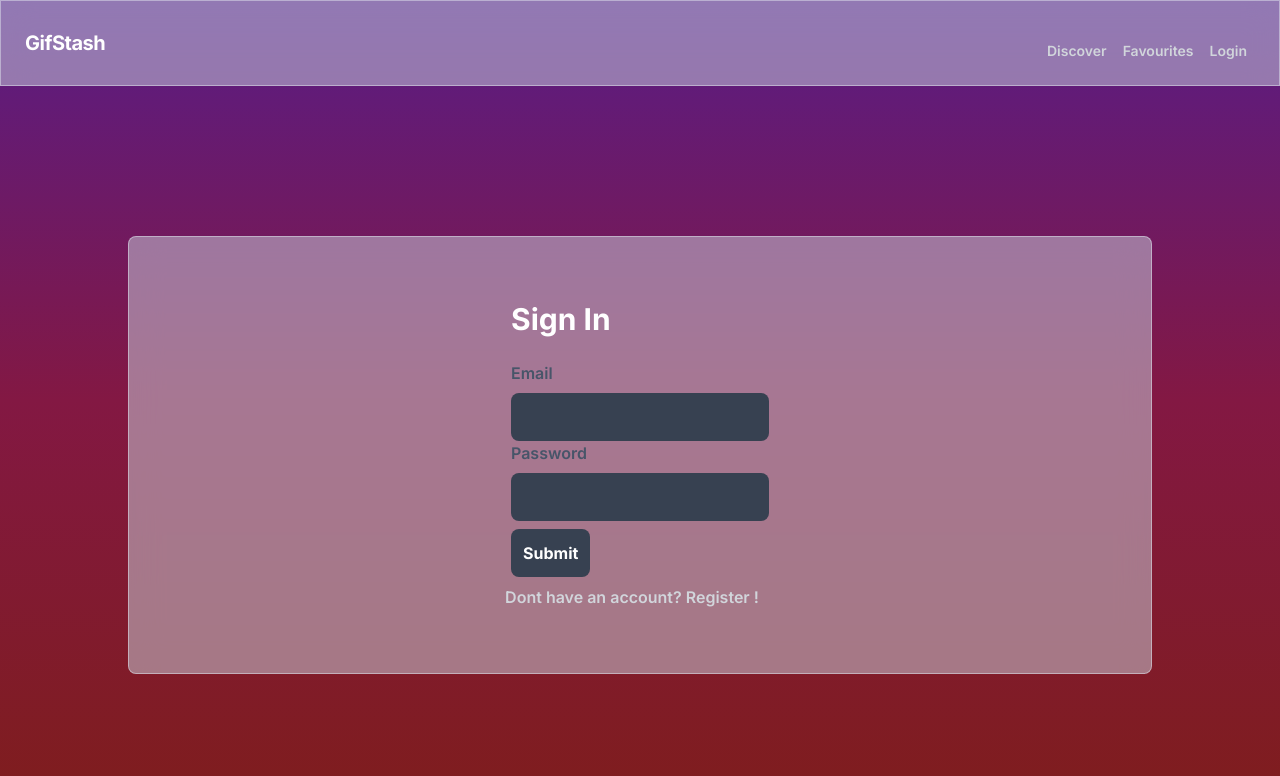
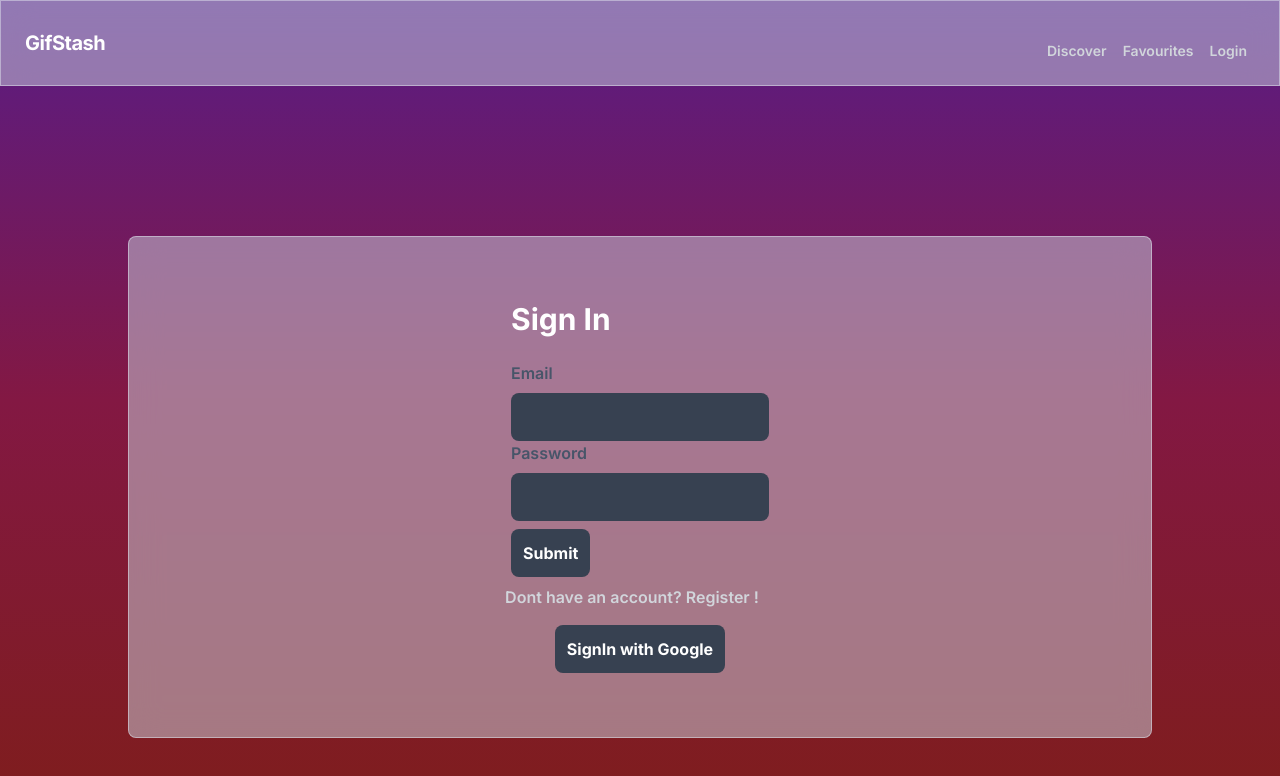
Before and after one commit to okflea/gif-tf, a Next.js app: page /signin in a window 1280 px wide. Shown: the top 776 px of the page. Built offline with nearby package versions, Linux system fonts and the light colour scheme; no server answers.

Commit message:
react-firebase-hooks installed

```diff
--- a/package.json
+++ b/package.json
@@ -18,6 +18,7 @@
     "postcss": "8.4.24",
     "react": "18.2.0",
     "react-dom": "18.2.0",
+    "react-firebase-hooks": "^5.1.1",
     "tailwindcss": "3.3.2",
     "typescript": "5.0.4"
   }
--- a/src/app/signin/page.tsx
+++ b/src/app/signin/page.tsx
@@ -1,4 +1,5 @@
 import SignInForm from "@/components/signInForm";
+import SigninWithGoogle from "@/components/signinWithGoogle";
 import Link from "next/link";
 
 function SignIn() {
@@ -9,6 +10,7 @@ function SignIn() {
         className={`glass mt-4 w-full flex flex-col flex-wrap gap-2 justify-center items-center rounded-lg max-w-5xl mx-auto p-5 md:p-16 `}>
         <SignInForm />
         <Link className="block font-semibold md:inline-block md:mt-0 text-gray-300 hover:text-white mr-4" href="/signup">Dont have an account? Register ! </Link>
+        <SigninWithGoogle/>
       </div>
     </div>
   )
--- a/src/components/GifContainer.tsx
+++ b/src/components/GifContainer.tsx
@@ -1,9 +1,15 @@
 'use client'
 import Image from 'next/image'
 
-  const GifContainer = () => {
+type gifData = {
+  id: string
+  url:string
+  title:string
+}
 
-  const title="titl",url="https://photos.demandstudios.com/getty/article/129/23/87563262.jpg",isFavourite=true
+const GifContainer = () => {
+
+  const title = "titl", url = "https://photos.demandstudios.com/getty/article/129/23/87563262.jpg", isFavourite = true
   const handleFavourite = () => {
     alert("favourite")
   }
--- a/src/components/Header.tsx
+++ b/src/components/Header.tsx
@@ -2,20 +2,18 @@
 import { useEffect, useState } from 'react';
 import Link from 'next/link';
 import { usePathname } from 'next/navigation';
-import { getCurrentUser, signOutUser } from "../firebase/auth"
+// import { getCurrentUser, signOutUser } from "../firebase/auth"
+import { useAuthState, useSignOut } from 'react-firebase-hooks/auth';
+import { auth } from '@/firebase/init';
 
 function Header() {
   const [isMenuOpen, setIsMenuOpen] = useState(false);
   const pathname = usePathname()
-
-  const [user, setUser] = useState(null);
-
+  const [user] = useAuthState(auth)
+  const [signOut] = useSignOut(auth);
 
   useEffect(() => {
-    getCurrentUser().then((user) => {
-      setUser(user);
-      console.log(user);
-    });
+
   }, []);
 
 
@@ -74,8 +72,10 @@ function Header() {
                 <div
                   className="block font-semibold cursor-pointer md:inline-block md:mt-0 text-gray-300 hover:text-white mr-4"
                   onClick={async () => {
-                    await signOutUser();
-                    window.location.reload();
+                    const success = await signOut();
+                    if (success) {
+                      alert('You are sign out');
+                    }
                   }}
                 > SignOut </div>
               ) : (
--- /dev/null
+++ b/src/components/signinWithGoogle.tsx
@@ -0,0 +1,21 @@
+"use client";
+import { auth } from "@/firebase/init"
+import { GoogleAuthProvider, signInWithPopup } from "firebase/auth"
+
+const SigninWithGoogle = () => {
+  const googleAuth= new GoogleAuthProvider()
+  const login = async ()=>{
+    const result = await signInWithPopup(auth,googleAuth)
+    // console.log(result)
+  }
+  return (
+    <div>
+      <button type="submit" onClick={login}
+        className="bg-gray-700 text-white font-bold rounded-lg p-3 mt-2 hover:bg-gray-800 focus:outline-none focus:shadow-outline transition-all duration-500"
+      >
+        SignIn with Google
+      </button>
+    </div>
+  )
+}
+export default SigninWithGoogle
--- a/src/firebase/init.js
+++ b/src/firebase/init.js
@@ -1,9 +1,7 @@
-// Import the functions you need from the SDKs you need
 import { initializeApp } from "firebase/app";
-// TODO: Add SDKs for Firebase products that you want to use
-// https://firebase.google.com/docs/web/setup#available-libraries
+import { getAuth } from "firebase/auth";
 
-// Your web app's Firebase configuration
+
 const firebaseConfig = {
   apiKey: "AIzaSyD3cHnpftiZOu1xe7bOO12UAMC-yo31zsY",
 
@@ -21,3 +19,4 @@ const firebaseConfig = {
 
 // Initialize Firebase
 export const app = initializeApp(firebaseConfig);
+export const auth = getAuth()
```
Also changed, not shown: 1 other file (tests, documents, lock files or other folders).
